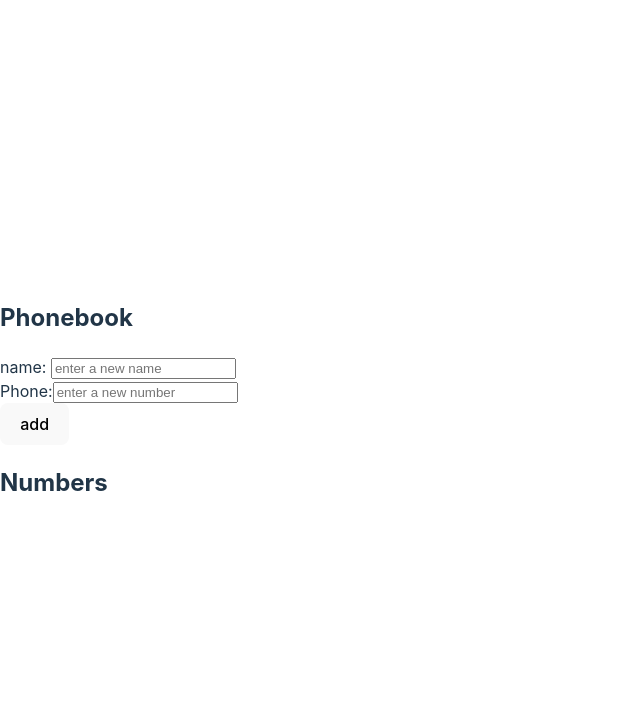
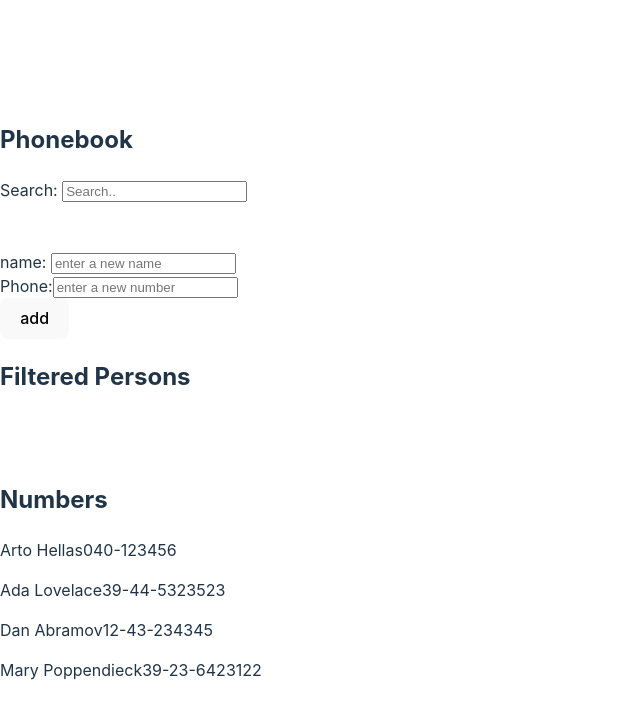
Before and after one commit to sohretturaman/fullstackopen-helsinky-exercises, a React (Vite) app in the folder part2/: page / in a window 1280 px wide. Shown: the top 718 px of the page, without its empty margins (0-640 px from the left). Built offline with nearby package versions, Linux system fonts and the light colour scheme.

Commit message:
exercise 2.9 has been completed

```diff
--- a/part2/src/App.jsx
+++ b/part2/src/App.jsx
@@ -3,19 +3,39 @@
 import { useState } from "react";
 
 const App = () => {
-  const [persons, setPersons] = useState([{ name: "", number: null }]);
+  const [persons, setPersons] = useState([
+    { name: "Arto Hellas", number: "040-123456", id: 1 },
+    { name: "Ada Lovelace", number: "39-44-5323523", id: 2 },
+    { name: "Dan Abramov", number: "12-43-234345", id: 3 },
+    { name: "Mary Poppendieck", number: "39-23-6423122", id: 4 },
+  ]);
   const [newName, setNewName] = useState("");
   const [newNumber, setNewNumber] = useState(null);
+  const [search, setSearch] = useState("");
+  const [filteredPersons, setFilteredPersons] = useState([]);
 
+  const filterPersons = () => {
+    const trimmedName = search.trim();
+    if (trimmedName === "") {
+      setFilteredPersons([]);
+      return;
+    }
+    const filteredData = persons.filter((item) => {
+      return item.name.toLowerCase().includes(trimmedName.toLowerCase());
+    });
+    console.log("filterd data", filteredData);
+
+    setFilteredPersons(filteredData);
+  };
   const findSame = (item) => {
     const isExist = persons.find((person) => person.name === item);
-
     return isExist ? isExist.name : null;
   };
+
   const handleInput = (e) => {
     e.preventDefault();
     const result = findSame(newName);
-    console.log("result", result);
+    filterPersons();
     if (result) {
       console.log(newName + "name is alrady exist");
 
@@ -29,7 +49,19 @@ const App = () => {
   return (
     <div>
       <h2>Phonebook</h2>
+
       <form onSubmit={handleInput}>
+        <div>
+          Search:{" "}
+          <input
+            placeholder="Search.."
+            name="search"
+            value={search}
+            onChange={(e) => setSearch(e.target.value)}
+          />
+        </div>
+        <br />
+        <br />
         <div>
           name:{" "}
           <input
@@ -51,6 +83,20 @@ const App = () => {
           <button type="submit">add</button>
         </div>
       </form>
+
+      <h2>Filtered Persons</h2>
+      {filteredPersons.map((item, index) => {
+        return (
+          <div key={index}>
+            <p>
+              {item.name}
+              {item.number}{" "}
+            </p>
+          </div>
+        );
+      })}
+      <br />
+      <br />
       <h2>Numbers</h2>
       {persons.map((item, index) => {
         return (
```
